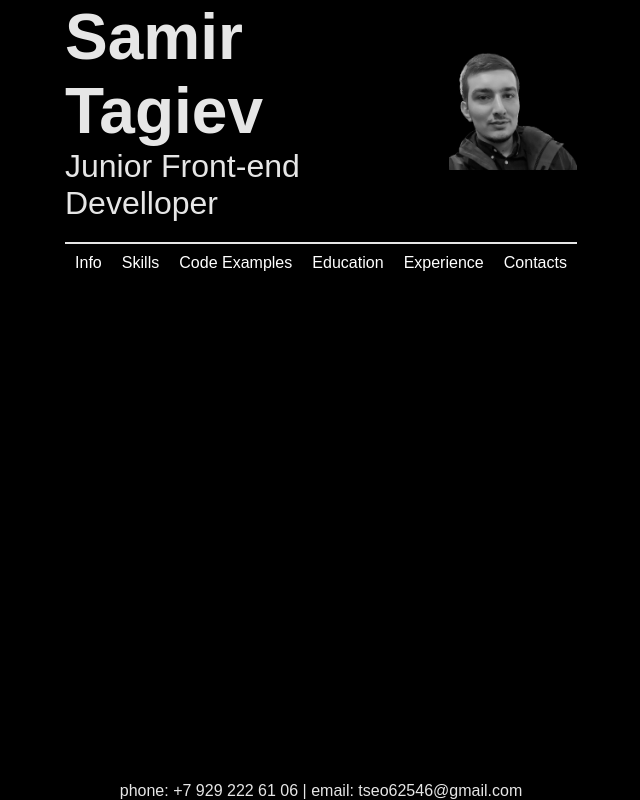
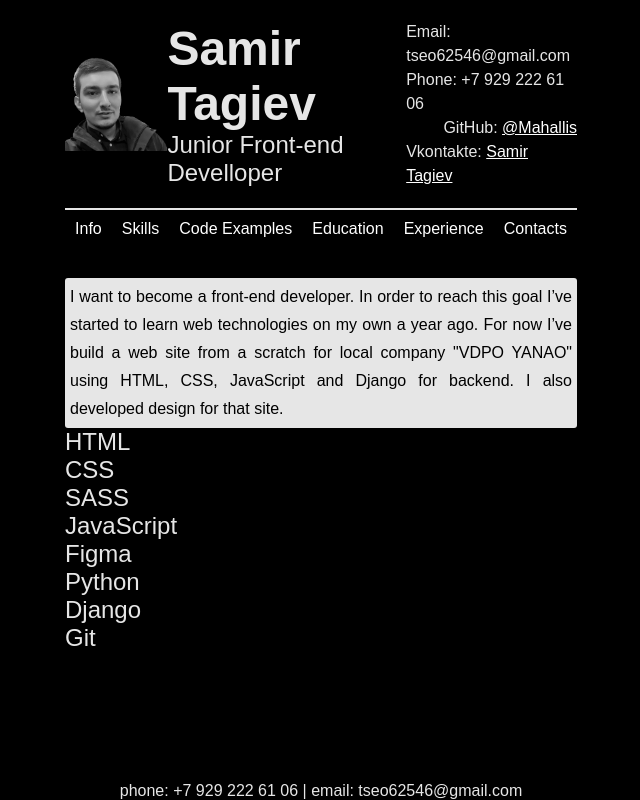
Before and after one commit to Mahallis/rsschool-cv, a plain HTML site: page index.html in a window 1280 px wide. Shown: the whole page, without its empty margins (319-959 px from the left). Drawn offline with Linux system fonts and the light colour scheme; a web font is replaced by a local one.

Commit message:
feat: add info section and some refactoring

```diff
--- a/index.html
+++ b/index.html
@@ -15,16 +15,22 @@
 <body>
     <div class="wrapper">
         <div class="container">
-            <header>
+            <header class="header">
+                <img class="header__photo" src="My_photo3.png" alt="My photo">
                 <div class="header__title">
                     <h1 >Samir Tagiev</h1>
                     <p>Junior Front-end Develloper</p>
                 </div>
-                <img class="header__photo" src="My_photo3.png" alt="My photo">
+                <ul class="header__contact-list">
+                    <li>Email: tseo62546@gmail.com</li>
+                    <li>Phone: +7 929 222 61 06</li>
+                    <li>GitHub: <a href="https://github.com/Mahallis">@Mahallis</a></li>
+                    <li>Vkontakte: <a href="https://vk.com/mahallis">Samir Tagiev</a> </li>
+                </ul>
             </header>
-            <nav>
-                <ul class="nav__list">
-                    <li><a href="#">Info</a></li>
+            <nav class="navigation">
+                <ul class="navigation__list">
+                    <li><a href="#info">Info</a></li>
                     <li><a href="#">Skills</a></li>
                     <li><a href="#">Code Examples</a></li>
                     <li><a href="#">Education</a></li>
@@ -32,6 +38,25 @@
                     <li><a href="#">Contacts</a></li>
                 </ul>
             </nav>
+            <main class="main">
+                <section class="main__info" id="info">
+                    <p>I want to become a front-end developer. In order to reach this goal I’ve started to learn web technologies on my own a year ago.
+                        For now I’ve build a web site from a scratch for local company "VDPO YANAO" using HTML, CSS,
+                        JavaScript and Django for backend. I also developed design for that site.</p>
+                </section>
+                <section class="main__skills">
+                    <ul>
+                        <li>HTML</li>
+                        <li>CSS</li>
+                        <li>SASS</li>
+                        <li>JavaScript</li>
+                        <li>Figma</li>
+                        <li>Python</li>
+                        <li>Django</li>
+                        <li>Git</li>
+                    </ul>
+                </section>
+            </main>
         </div>
         <footer>
             phone: +7 929 222 61 06 | email: tseo62546@gmail.com
--- a/style.css
+++ b/style.css
@@ -4,7 +4,10 @@
     margin: 0;
     padding: 0;
     list-style-type: none;
-    text-decoration: none;
+}
+
+a{
+    color: white;
 }
 
 body{
@@ -28,56 +31,90 @@ body{
 
 /*! Header */
 
-header{
+.header{
     display: flex;
     justify-content: space-between;
     align-items: center;
+    margin-top: 20px;
     padding-bottom: 20px;
     position: relative;
     border-bottom: 2.5px solid rgba(255, 255, 255, 0.9);
 }
 
 .header__title{
-    font-size: 200%;
+    font-size: 24px;
 }
 
 .header__photo{
-    width: 25%;
+    transition: all ease-in-out 0.1s;
+    width: 20%;
 }
 
 .header__photo:hover{
+    transition: background ease-in-out 0.1s;
     background: white;
     transform: scale(-1, 1);
 }
 
+.header__contact-list {
+    line-height: 24px;
+    display: flex;
+    flex-direction: column;
+    align-items: flex-end;
+}
+
 /*! Navigation */
 
-.nav__list {
+.navigation{
+    margin-bottom: 30px;
+}
+
+.navigation__list {
     display: flex;
     flex-direction: row;
 }
 
-.nav__list>li {
+.navigation__list>li {
     text-align: center;
     flex: 1 0 auto;
     align-items: stretch;
     justify-content: space-between;
 }
 
-.nav__list>li:hover {
+.navigation__list>li:hover {
     transition: all ease-in-out 0.3s;
     background-color: rgba(255, 255, 255, 0.9);
 }
 
-.nav__list a {
+.navigation__list a {
+    text-decoration: none;
     padding: 10px;
     display: block;
-    color: white;
 }
 
-.nav__list a:hover{
+.navigation__list a:hover{
     transition: all ease-in-out 0.3s;
     color: black;
+}
+
+/*! Main */
+
+.main{
+    line-height: 28px;
+}
+
+.main__info{
+    background-color: rgba(255, 255, 255, 0.9);
+    color: black;
+    text-align: justify;
+    border-radius: 3px;
+    padding: 5px;
+}
+
+.main__skills>ul{
+    font-size: 24px;
+    display: flex;
+    flex-direction: column;
 }
 
 /*! Footer */
```
